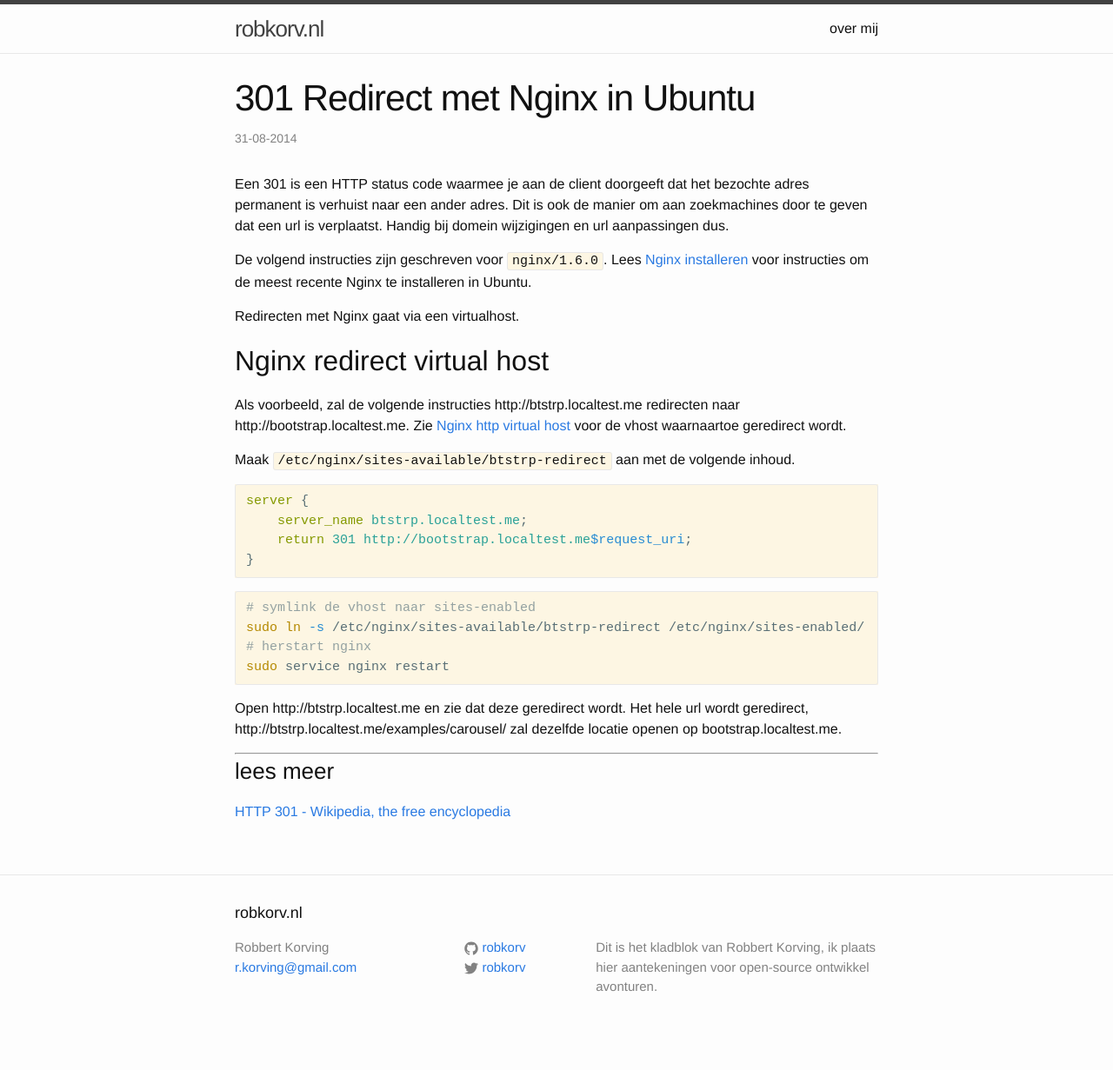
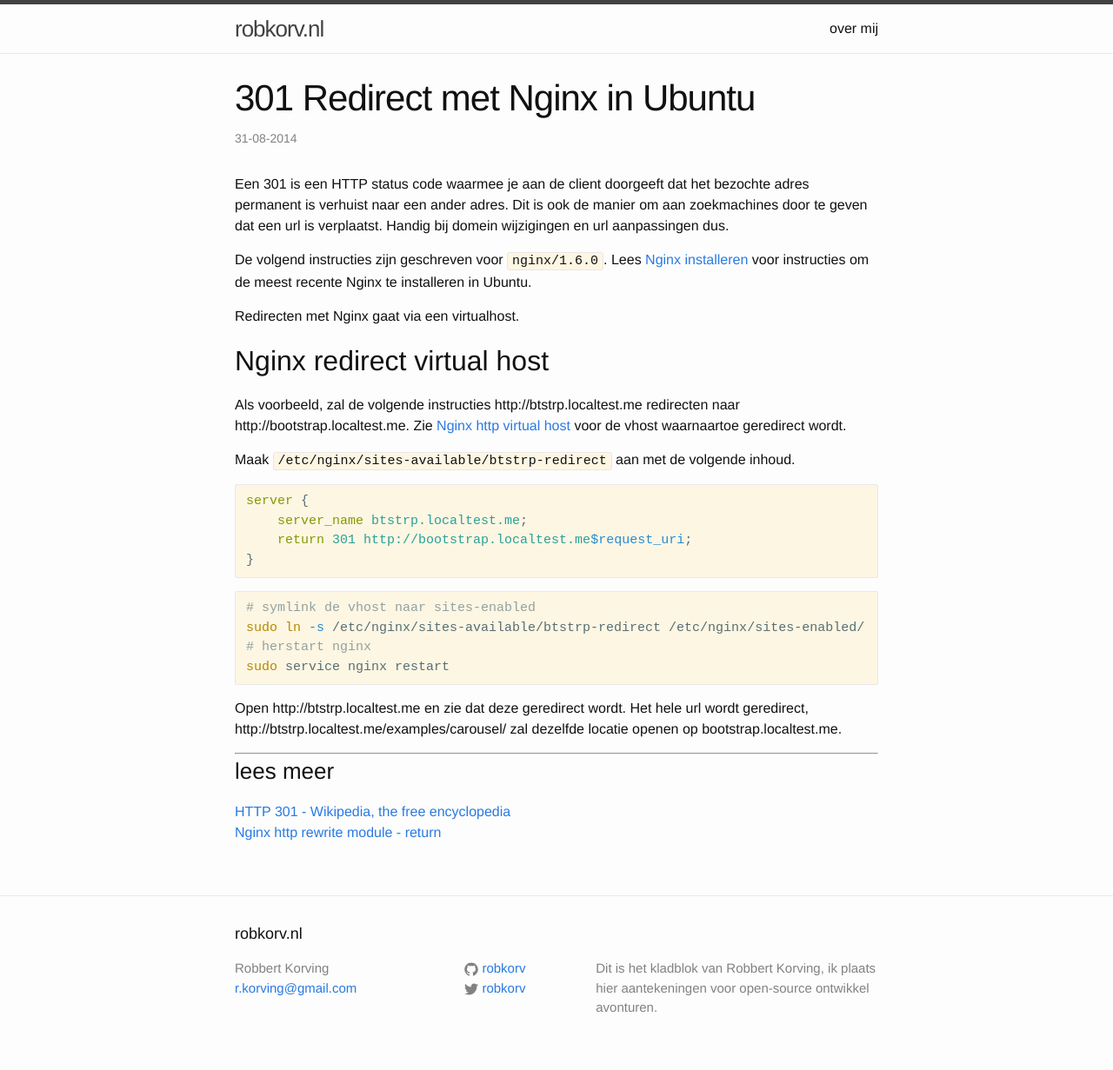
Before and after one commit to robkorv/robkorv.github.io, a Jekyll site: the page built from _posts/2014-08-31-301-redirect-met-nginx-in-ubuntu.md, in a window 1280 px wide. Shown: the whole page at 87% size. Built offline with Jekyll 4.4.1, drawn with Linux system fonts in a browser that asks for light colours; Markdown is read by kramdown in place of the engine named in the settings; before the commit the page ends 1207 px from its top, so only the background shows below that.

Commit message:
post update

```diff
--- a/_posts/2014-08-31-301-redirect-met-nginx-in-ubuntu.md
+++ b/_posts/2014-08-31-301-redirect-met-nginx-in-ubuntu.md
@@ -47,3 +47,4 @@ openen op bootstrap.localtest.me.
 
 ### lees meer
 [HTTP 301 - Wikipedia, the free encyclopedia](http://en.wikipedia.org/wiki/HTTP_301)
+[Nginx http rewrite module - return](http://nginx.org/en/docs/http/ngx_http_rewrite_module.html#return)
```
